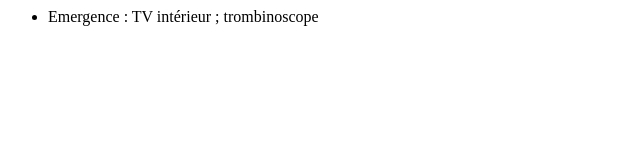
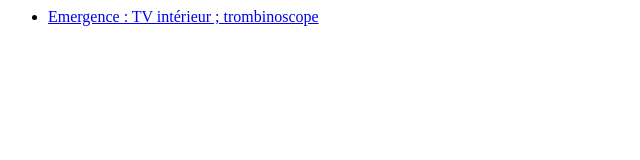
Before and after one commit to Swannbm/airtable-slider, a plain HTML site: page index.html in a window 1280 px wide. Shown: the whole page, without its empty margins (0-640 px from the left). Drawn offline with Linux system fonts and the light colour scheme.

Commit message:
fix href

```diff
--- a/index.html
+++ b/index.html
@@ -2,7 +2,7 @@
     <head><title>Airslider</title></head>
     <body>
         <ul>
-            <li><a href="emergence-tv-in.html"></a>Emergence : TV intérieur ; trombinoscope</a></li>
+            <li><a href="emergence-tv-in.html">Emergence : TV intérieur ; trombinoscope</a></li>
         </ul>
     </body>
 </html>
```
